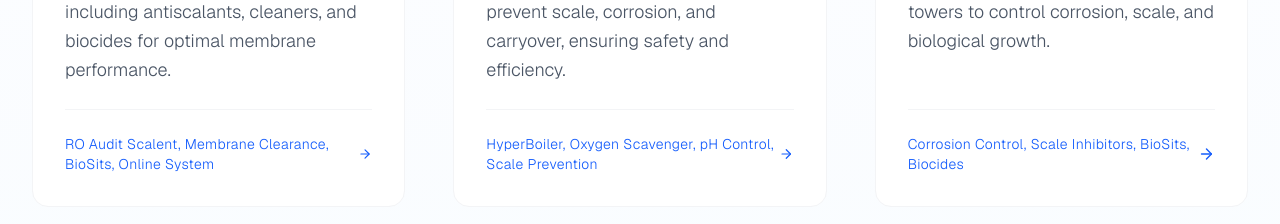
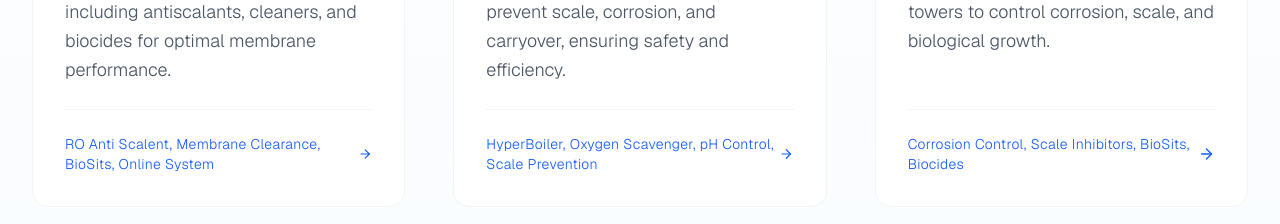
Before and after one commit to chemparksin-ops/webapp, a Next.js app: page / in a window 1280 px wide. Shown: the part 3320-3544 px from the top of the page. Built offline with nearby package versions, Linux system fonts and the light colour scheme.

Commit message:
Update products.tsx

```diff
--- a/components/products.tsx
+++ b/components/products.tsx
@@ -8,7 +8,7 @@ export function Products() {
       description:
         "Advanced reverse osmosis chemicals including antiscalants, cleaners, and biocides for optimal membrane performance.",
       icon: Droplets,
-      specs: "RO Audit Scalent, Membrane Clearance, BioSits, Online System",
+      specs: "RO Anti Scalent, Membrane Clearance, BioSits, Online System",
       image: "/reverse-osmosis-membrane-industrial.jpg",
     },
     {
```
